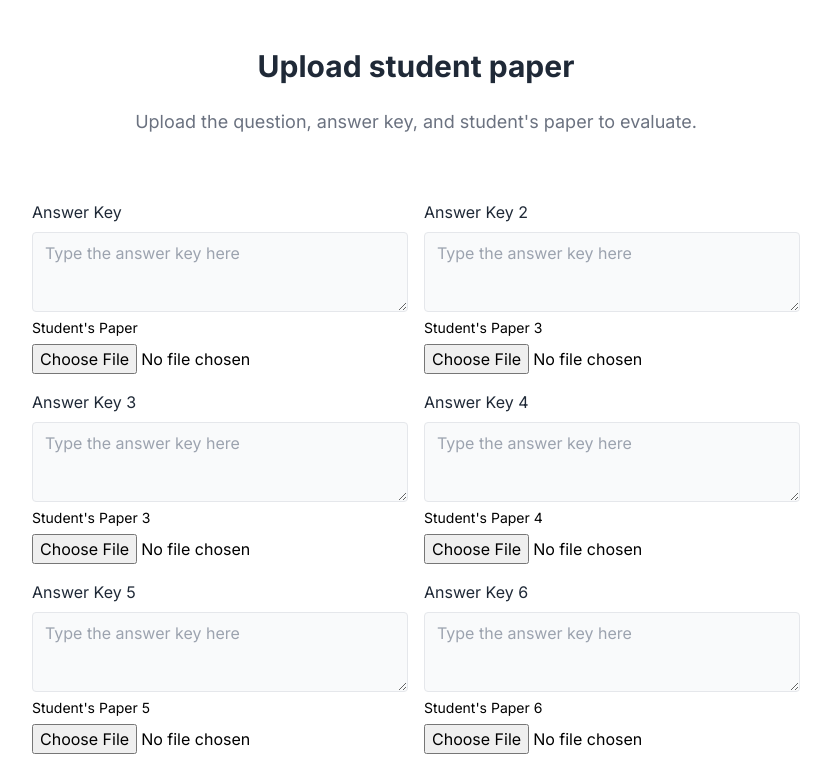
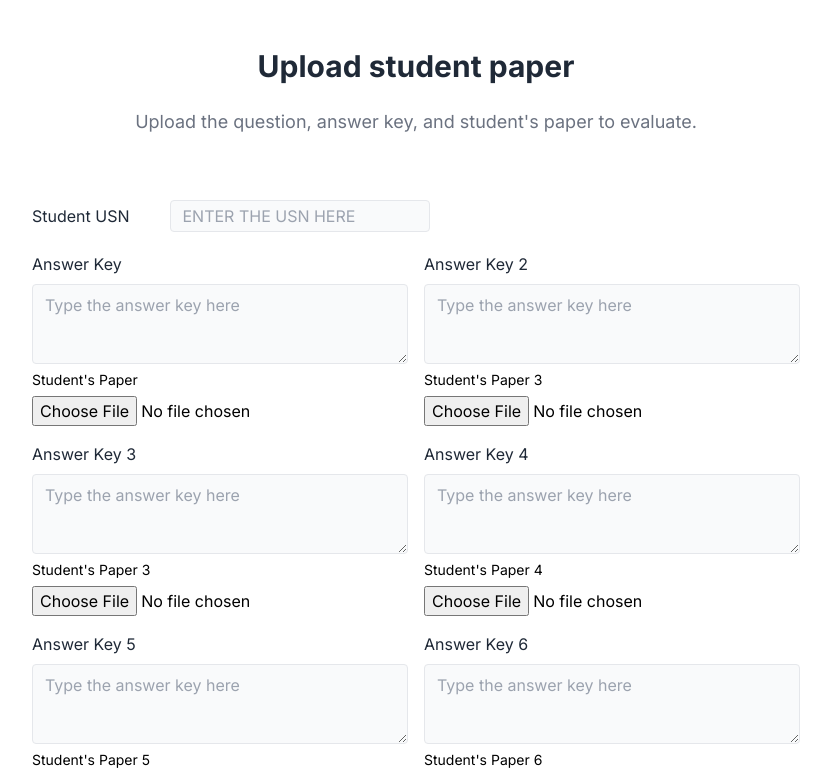
Before and after one commit to arjunshetty1/EduEval, a Next.js app in the folder Client/my-app/: page /Dashboard in a window 1280 px wide. Shown: the top 774 px of the page, without its empty margins (224-1055 px from the left). Built offline with nearby package versions, Linux system fonts and the light colour scheme.

Commit message:
Update: Added USN

```diff
--- a/Client/my-app/app/Dashboard/page.jsx
+++ b/Client/my-app/app/Dashboard/page.jsx
@@ -3,6 +3,7 @@ import { useState } from "react";
 import axios from "axios";
 
 const Page = () => {
+  const [usn, setusn] = useState("");
   const [answerkey1, setanswerkey1] = useState("");
   const [file1, setfile1] = useState(null);
   const [res, setres] = useState("");
@@ -45,7 +46,7 @@ const Page = () => {
 
     try {
       const formData = new FormData();
-
+      formData.append("usn", usn);
       formData.append("answerkey1", answerkey1);
       formData.append("file1", file1);
 
@@ -112,6 +113,22 @@ const Page = () => {
         </div>
 
         <form className="mx-auto grid max-w-screen-md gap-4 sm:grid-cols-2">
+          <div className="sm:col-span-2">
+            <label
+              htmlFor="answerKey"
+              className="mb-2 inline-block text-sm text-gray-800 sm:text-base"
+            >
+              Student USN
+            </label>
+            <input
+              id="usn"
+              value={usn}
+              onChange={(e) => setusn(e.target.value)}
+              placeholder="Enter the USN here"
+              name="answerKey"
+              className=" uppercase h-8 ml-10 w-50 rounded border bg-gray-50 px-3 py-2 text-gray-800 outline-none ring-indigo-300 transition duration-100 focus:ring"
+            ></input>
+          </div>
           <div className="input">
             <div className="sm:col-span-2">
               <label
```
Also changed, not shown: 1 other file (tests, documents, lock files or other folders).
